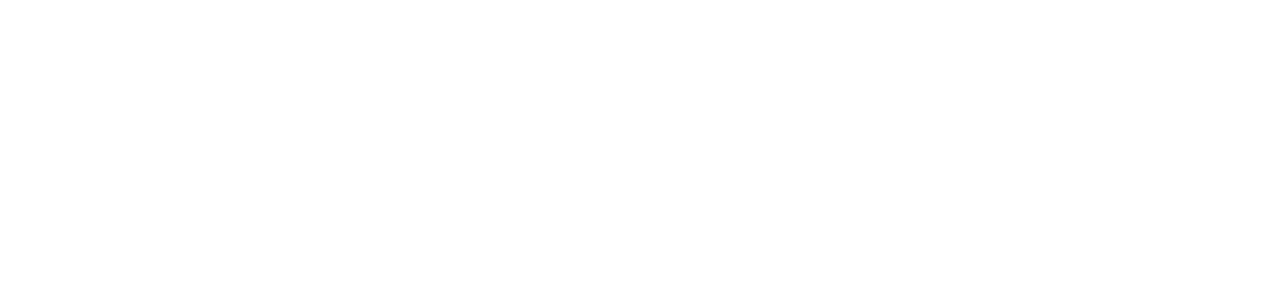
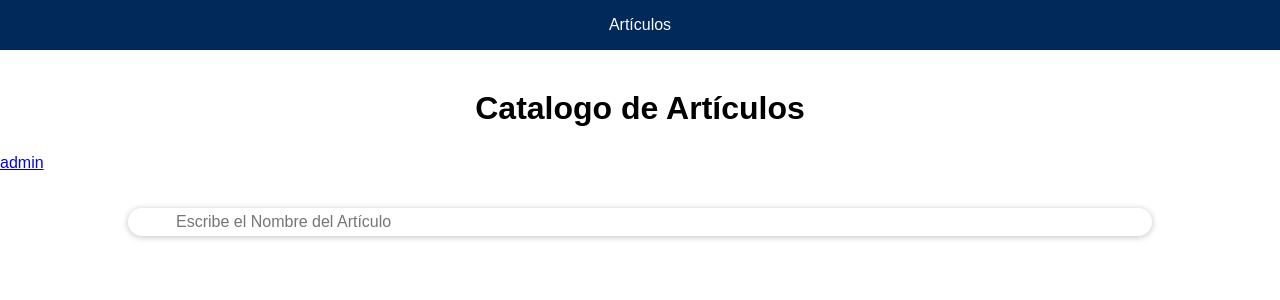
Before and after one commit to comprasySuministros/FrontendC, a React app: page / in a window 1280 px wide. Shown: the top 300 px of the page. Built offline with nearby package versions, Linux system fonts and the light colour scheme.

Commit message:
[add] change route

```diff
--- a/src/App.js
+++ b/src/App.js
@@ -8,7 +8,7 @@
 export const App = () => (
   <Router>
     <Switch>
-      <Route exact path="/articulos" component={Home} />
+      <Route exact path="/" component={Home} />
       <Route exact path="/articulos/crear" component={CreateProducts} />
       <Route exact path="/articulos/actualizar/:id" component={CreateProducts} />
     </Switch>
```
